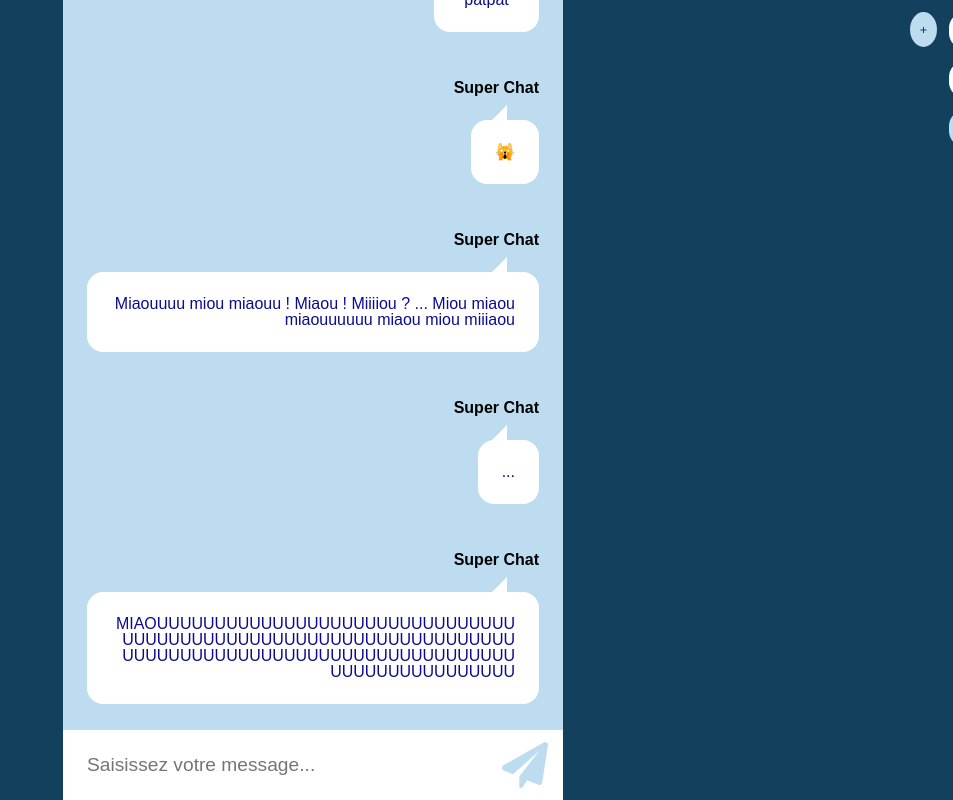
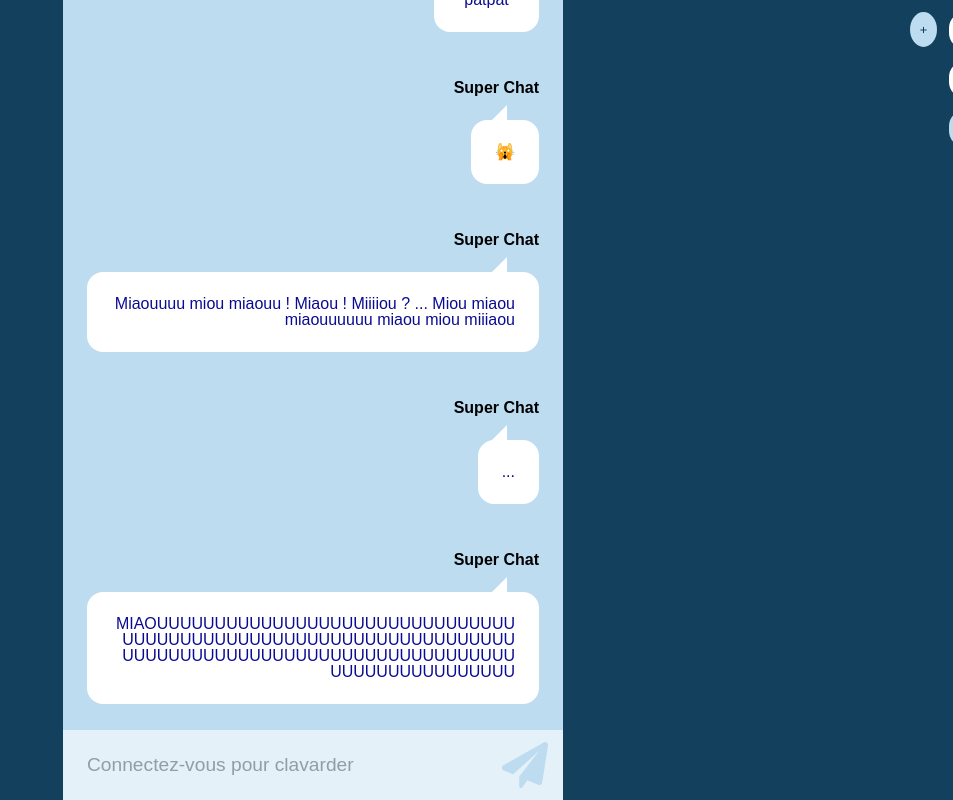
Before and after one commit to AgathePons/react_09_WIP, a React app: page / in a window 1280 px wide. Shown: the whole page, without its empty margins (327-1280 px from the left). Built offline with nearby package versions, Linux system fonts and the light colour scheme.

Commit message:
disable input message and modify placeholder if user is not connected

```diff
--- a/src/components/FormInput/index.js
+++ b/src/components/FormInput/index.js
@@ -7,9 +7,11 @@ import './styles.scss';
 // == Component
 function FormInput({
   inputRef,
+  inputMessagePlaceholder,
   messageInputText,
   onMessageInputChange,
   onMessageInputSubmit,
+  inputDisabled,
   className,
   ...rest
 }) {
@@ -25,11 +27,12 @@ function FormInput({
       >
         <input
           className="form-msg__input"
-          placeholder="Saisissez votre message..."
+          placeholder={inputMessagePlaceholder}
           ref={inputRef}
           type="text"
           value={messageInputText}
           onChange={onMessageInputChange}
+          disabled={inputDisabled}
         />
       </label>
     </form>
@@ -39,13 +42,17 @@ function FormInput({
 FormInput.propTypes = {
   className: PropTypes.string,
   inputRef: PropTypes.shape().isRequired,
+  inputMessagePlaceholder: PropTypes.string,
   messageInputText: PropTypes.string.isRequired,
   onMessageInputChange: PropTypes.func.isRequired,
   onMessageInputSubmit: PropTypes.func.isRequired,
+  inputDisabled: PropTypes.bool,
 };
 
 FormInput.defaultProps = {
   className: '',
+  inputMessagePlaceholder: 'Saisissez votre message',
+  inputDisabled: false,
 };
 
 export default React.memo(FormInput);
--- a/src/components/FormInput/styles.scss
+++ b/src/components/FormInput/styles.scss
@@ -15,5 +15,10 @@
     background-size: auto 65%;
     background-position-x: calc(100% - 1rem);
     background-position-y: center;
+    &:disabled {
+      cursor: not-allowed;
+      background-color: #fff;
+      opacity: .6;
+    }
   }
 }
--- a/src/containers/FormContainer.js
+++ b/src/containers/FormContainer.js
@@ -1,20 +1,20 @@
 // == Import
 import React, { useEffect, useState, useRef } from 'react';
 import { useSelector, useDispatch } from 'react-redux';
-import { selectPseudo } from '../selectors/settingsSelectors';
 import { actionSocketSendMessage } from '../actions/socketActions';
+import { selectConnected } from '../selectors/settingsSelectors';
 import FormInput from '../components/FormInput';
 
 // == Container
 function FormContainer() {
   const dispatch = useDispatch();
 
+  const connected = useSelector(selectConnected);
+
   const inputRef = useRef(null);
   useEffect(() => {
     inputRef.current.focus();
   }, []);
-
-  const pseudo = useSelector(selectPseudo);
 
   const [messageInputText, setMessageInputText] = useState('');
 
@@ -34,9 +34,11 @@ function FormContainer() {
     <div className="form-container">
       <FormInput
         inputRef={inputRef}
+        inputMessagePlaceholder={connected ? 'Saisissez votre message' : 'Connectez-vous pour clavarder'}
         messageInputText={messageInputText}
         onMessageInputChange={handleMessageInputChange}
         onMessageInputSubmit={handleMessageInputSubmit}
+        inputDisabled={!connected}
       />
     </div>
   );
```
Also changed, not shown: 1 other file (tests, documents, lock files or other folders).
